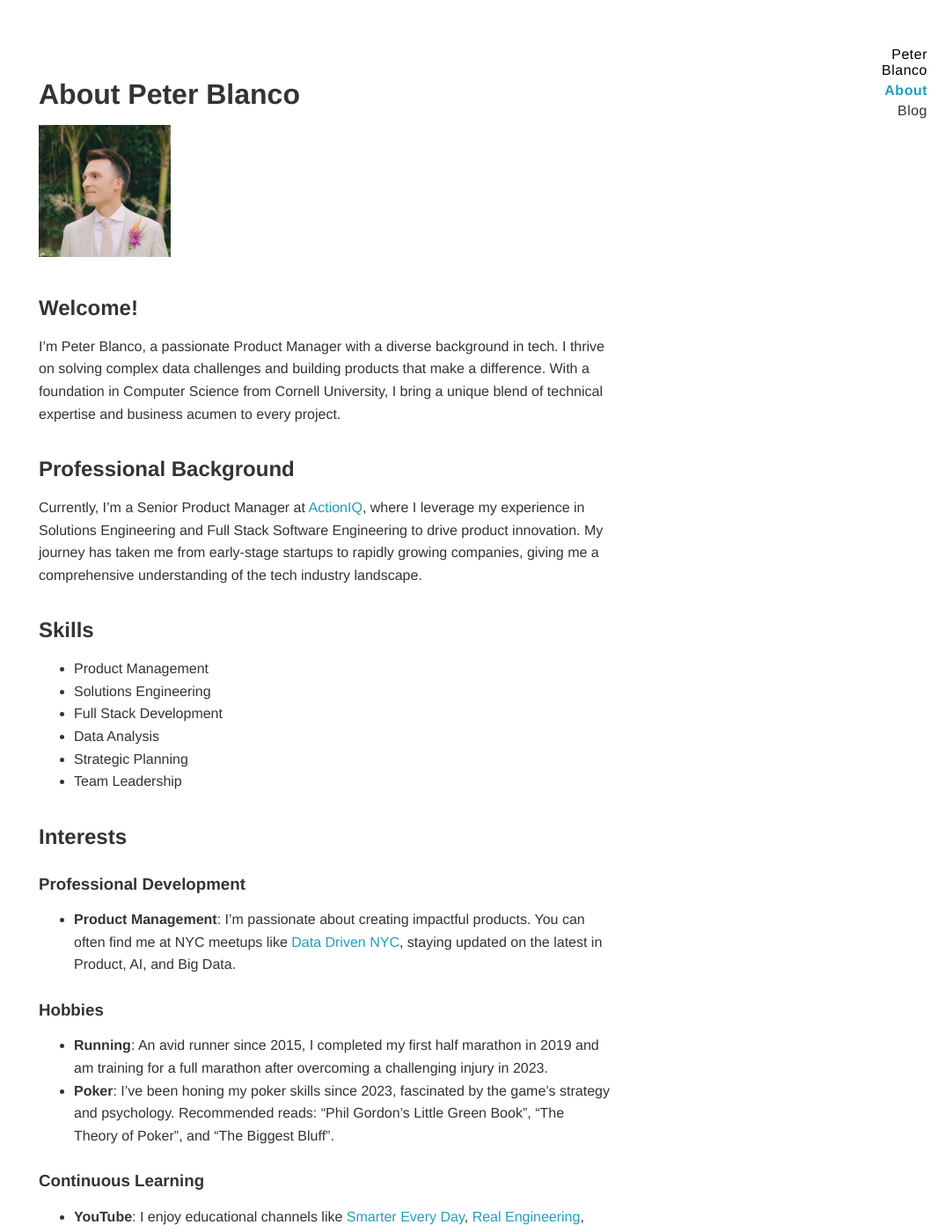
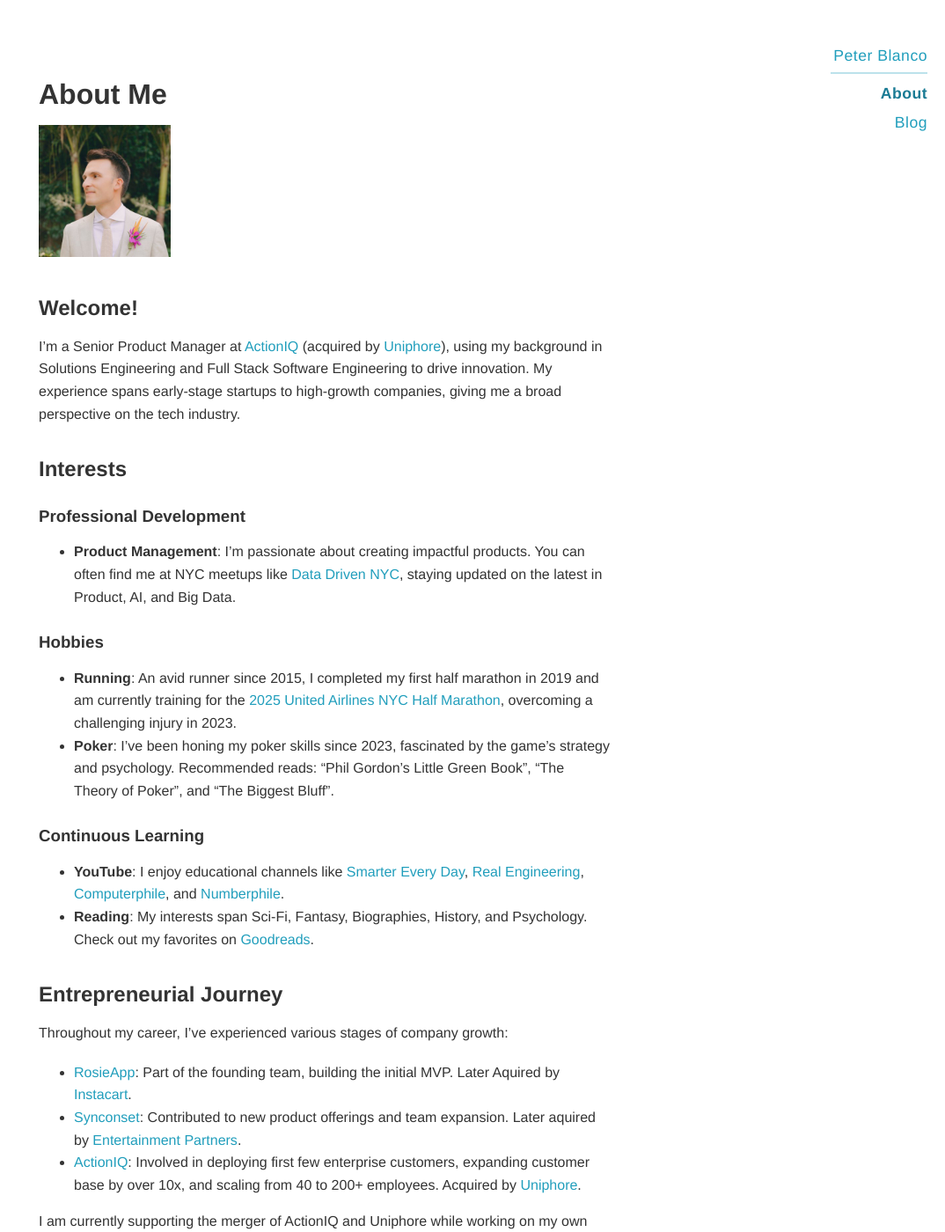
Before and after one commit to PBlanco/pblanco.github.io, a Jekyll site: the page built from about.md, in a window 1280 px wide and 1400 px high. Shown: the whole window at 88% size, without its empty margins (206-1280 px from the left). Built offline with Jekyll 4.4.1, drawn with Linux system fonts in a browser that asks for light colours; some of the changed text lies outside the part shown.

Commit message:
Fix navigation styling and update about page

```diff
--- a/_includes/navigation.html
+++ b/_includes/navigation.html
@@ -1,6 +1,10 @@
 <nav class="right-nav">
   <ul>
-    <li class="nav-header">Peter Blanco</li>
+    <li class="nav-header">
+      <a href="/">
+          Peter Blanco
+        </a>
+      </li>
     {% for item in site.data.navigation %}
       <li>
         <a href="{{ item.link }}" {% if page.url == item.link %}class="current"{% endif %}>
--- a/about.md
+++ b/about.md
@@ -1,28 +1,15 @@
 ---
 layout: default
-title: About Peter Blanco
+title: About Peter
 ---
 
-# About Peter Blanco
+# About Me
 
 ![Peter Blanco](/assets/profile_400x400.jpg){: width="150" height="150"}
 
 ## Welcome!
 
-I'm Peter Blanco, a passionate Product Manager with a diverse background in tech. I thrive on solving complex data challenges and building products that make a difference. With a foundation in Computer Science from Cornell University, I bring a unique blend of technical expertise and business acumen to every project.
-
-## Professional Background
-
-Currently, I'm a Senior Product Manager at [ActionIQ](https://actioniq.com), where I leverage my experience in Solutions Engineering and Full Stack Software Engineering to drive product innovation. My journey has taken me from early-stage startups to rapidly growing companies, giving me a comprehensive understanding of the tech industry landscape.
-
-## Skills
-
-- Product Management
-- Solutions Engineering
-- Full Stack Development
-- Data Analysis
-- Strategic Planning
-- Team Leadership
+I’m a Senior Product Manager at [ActionIQ](https://actioniq.com) (acquired by [Uniphore](https://uniphore.com)), using my background in Solutions Engineering and Full Stack Software Engineering to drive innovation. My experience spans early-stage startups to high-growth companies, giving me a broad perspective on the tech industry.
 
 ## Interests
 
@@ -30,7 +17,7 @@
 - **Product Management**: I'm passionate about creating impactful products. You can often find me at NYC meetups like [Data Driven NYC](https://www.meetup.com/NYC-Data-Business-Meetup/), staying updated on the latest in Product, AI, and Big Data.
 
 ### Hobbies
-- **Running**: An avid runner since 2015, I completed my first half marathon in 2019 and am training for a full marathon after overcoming a challenging injury in 2023.
+- **Running**: An avid runner since 2015, I completed my first half marathon in 2019 and am currently training for the [2025 United Airlines NYC Half Marathon](https://www.nyrr.org/races/2025unitedairlinesnychalf), overcoming a challenging injury in 2023.
 - **Poker**: I've been honing my poker skills since 2023, fascinated by the game's strategy and psychology. Recommended reads: "Phil Gordon's Little Green Book", "The Theory of Poker", and "The Biggest Bluff".
 
 ### Continuous Learning
@@ -40,16 +27,14 @@
 ## Entrepreneurial Journey
 
 Throughout my career, I've experienced various stages of company growth:
-- [RosieApp](https://www.rosieapp.com): Part of the founding team, building the initial MVP.
-- [Synconset](https://www.synconset.com): Contributed to new product offerings and team expansion.
-- [ActionIQ](https://www.actioniq.com): Involved in deploying first few enterprise customers, expanding customer base by over 10x, and scaling from 40 to 200+ employees.
+- [RosieApp](https://www.rosieapp.com): Part of the founding team, building the initial MVP. Later Aquired by [Instacart](https://www.instacart.com).
+- [Synconset](https://www.synconset.com): Contributed to new product offerings and team expansion. Later aquired by [Entertainment Partners](https://www.ep.com).
+- [ActionIQ](https://www.actioniq.com): Involved in deploying first few enterprise customers, expanding customer base by over 10x, and scaling from 40 to 200+ employees. Acquired by [Uniphore](https://uniphore.com).
 
-My next goal is to start my own business. I'm actively seeking partners with unique experiences in fields untapped by technology.
+I am currently supporting the merger of ActionIQ and Uniphore while working on my own business. I'm actively seeking partners with unique experiences in fields different from my own.
 
 ## Connect With Me
 
 - [LinkedIn](https://www.linkedin.com/in/peterblanco)
 - [GitHub](https://github.com/pblanco)
 - [Twitter](https://twitter.com/blancotech)
-
-Are you interested in discussing potential ventures or sharing ideas? I'm always open to new opportunities and collaborations. Let's connect on LinkedIn and explore how we can create something amazing together!
--- a/assets/css/styles.css
+++ b/assets/css/styles.css
@@ -57,25 +57,27 @@
 }
 
 .right-nav li {
-  margin-bottom: 5px;
+  margin-bottom: 12px;
   text-align: right;
   font-weight: 400;
   letter-spacing: 0.5px;
+  font-size: 1.1em;
 }
 
 .right-nav a {
   display: block;
-  color: #333;
+  color: #219ebc;
   text-decoration: none;
+  /* font-weight: 500; */
 }
 
 .right-nav a:hover {
-  color: #219ebc;
+  color: #1a7b94;
   text-decoration: underline;
 }
 
 .right-nav a.current {
-  color: #219ebc;
+  color: #1a7b94;
   font-weight: 600;
 }
 
@@ -96,18 +98,40 @@
     height: auto;
     padding: 20px;
     margin-top: 0;
-    box-sizing: border-box;
+    background-color: #fff;
+    border-bottom: 1px solid #eee;
   }
 
   .right-nav ul {
     display: flex;
     flex-wrap: wrap;
     justify-content: center;
+    gap: 20px;  /* Use gap for more consistent spacing */
   }
 
   .right-nav li {
-    margin: 0 10px 10px;
+    margin: 0;  /* Remove margin since we're using gap */
     text-align: center;
+    font-size: 0.95em;
+  }
+
+  .nav-header {
+    font-size: 1em;
+    margin-bottom: 8px;
+    padding-bottom: 0;
+    text-align: center;
+    border-bottom: none;
+    color: #219ebc;
+  }
+
+  .right-nav a {
+    color: #219ebc;
+    font-weight: 500;
+  }
+
+  .right-nav a.current {
+    color: #1a7b94;
+    font-weight: 600;
   }
 
   main {
@@ -120,6 +144,14 @@
   .container {
     width: 100%;
     overflow-x: hidden;
+  }
+
+  .nav-header {
+    font-size: 1.1em;
+    margin-bottom: 12px;
+    padding-bottom: 4px;
+    text-align: center;
+    border-bottom: none;
   }
 }
 
@@ -179,8 +211,18 @@
 }
 
 .nav-header {
-  font-weight: bold;
-  margin-bottom: 10px;
+  font-weight: 700;
+  margin-bottom: 20px;
+  font-size: 1.4em;
+  color: #219ebc;
+  letter-spacing: 0.8px;
+  border-bottom: 2px solid rgba(33, 158, 188, 0.3);
+  padding-bottom: 8px;
+  transition: color 0.2s ease;
+}
+
+.nav-header:hover {
+  color: #1a7b94;
 }
 
 @media (min-width: 769px) {
@@ -189,7 +231,6 @@
   }
 
   .right-nav {
-    width: 130px;
     margin-left: 20px;
   }
 }
```
Also changed, not shown: index.md (+19 -1 lines), README.md (added).
